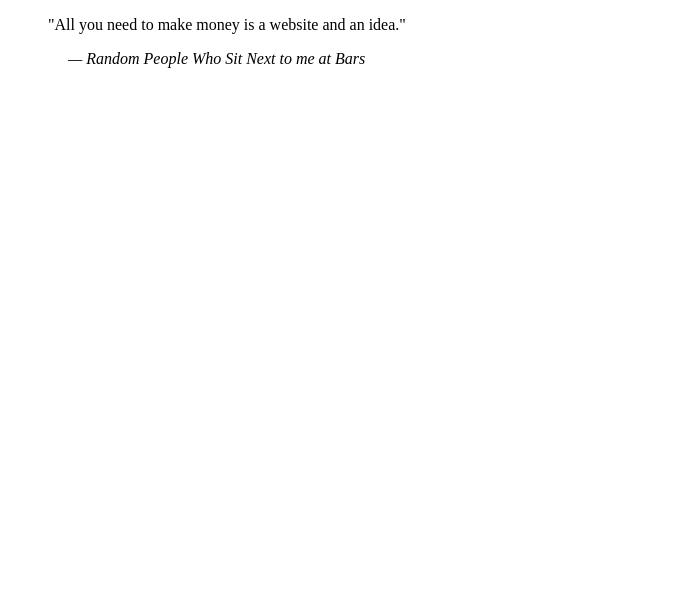
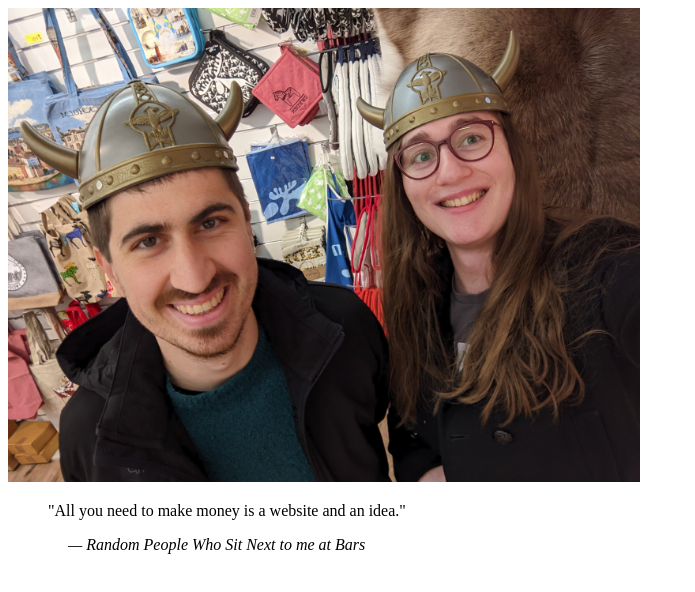
Before and after one commit to storyweavers/storyweavers.github.io, a plain HTML site: page index.html in a window 1280 px wide. Shown: the whole page, without its empty margins (0-695 px from the left). Drawn offline with Linux system fonts and the light colour scheme.

Commit message:
Update to new design

```diff
--- a/index.html
+++ b/index.html
@@ -3,6 +3,7 @@
 
 </head>
 <body>
+	<img src="./shareholder_registry.jpg" style="width:50%;" />
 	<blockquote>
 		"All you need to make money is a website and an idea."
 	</blockquote>
```
Also changed, not shown: shareholder_registry.jpg (added).
